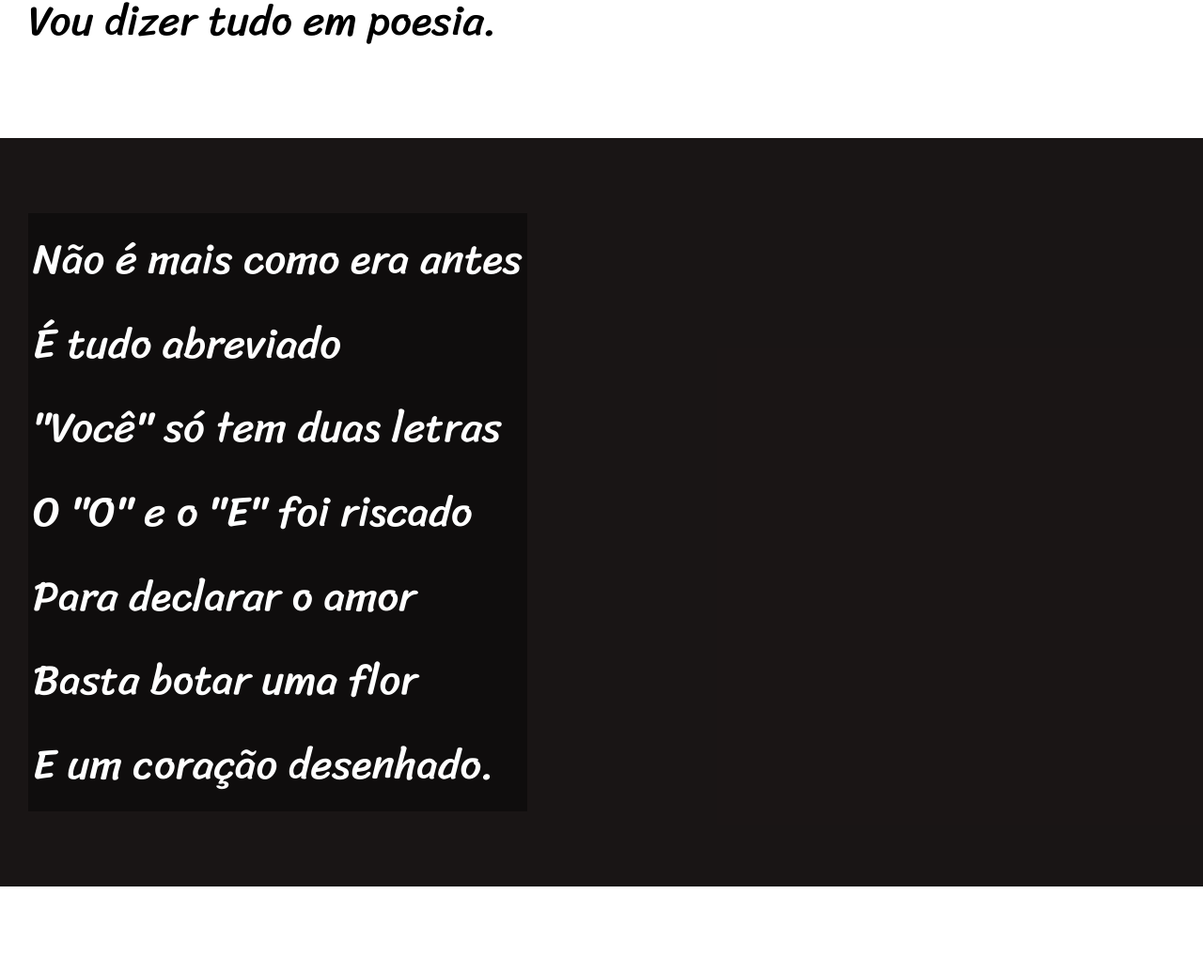
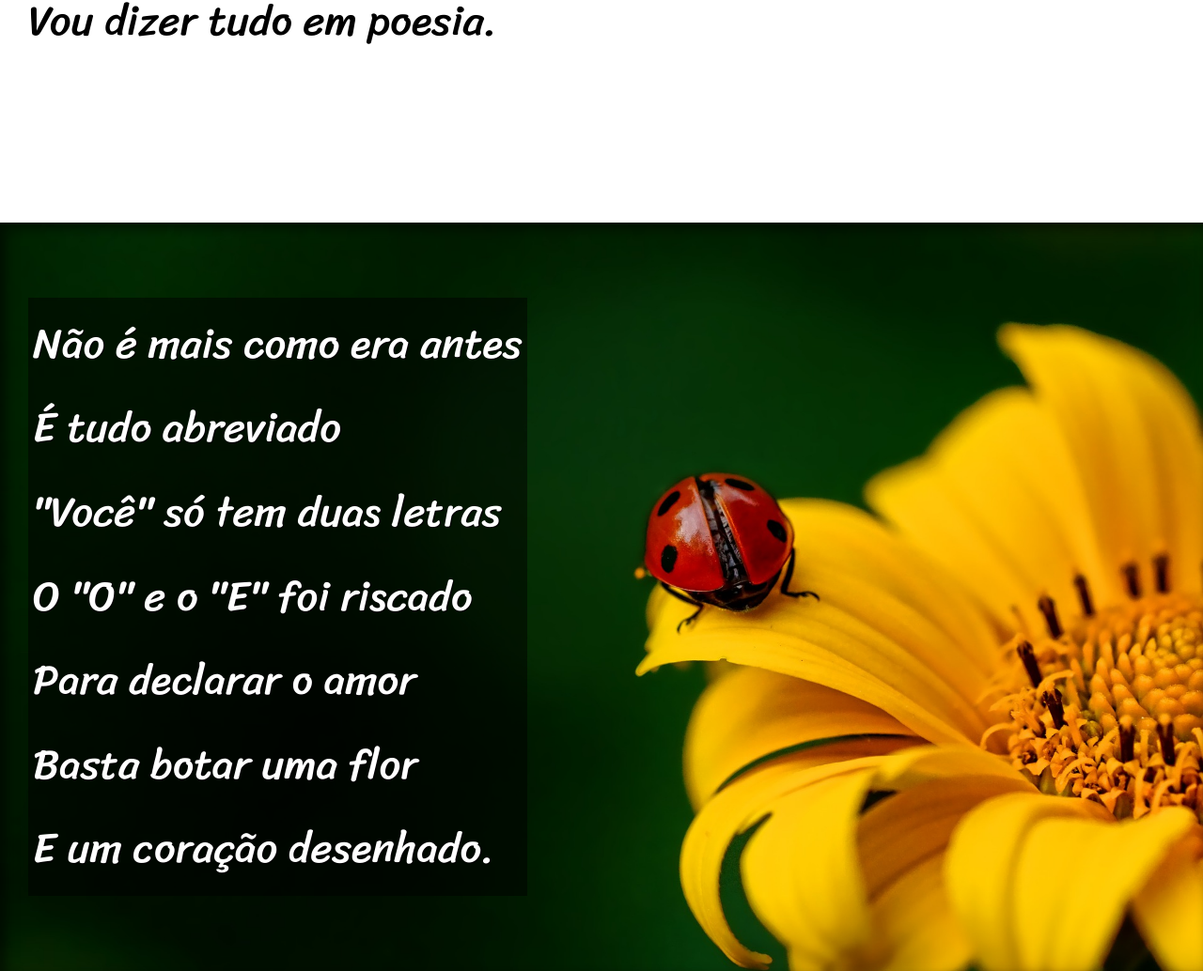
Before and after one commit to KindHig/HTML-CSS, a plain HTML site: page Desafios/Projeto Cordel/index.html in a window 1280 px wide. Shown: the part 900-1934 px from the top of the page at 94% size. Drawn offline with Linux system fonts and the light colour scheme.

Commit message:
aula concluida

```diff
--- a/Desafios/Projeto Cordel/estilo/style.css
+++ b/Desafios/Projeto Cordel/estilo/style.css
@@ -67,6 +67,10 @@ section {
     font-size: 3.5vw;
 }
 
+section > p {
+    padding-bottom: 2em;
+}
+
 section.normal {
     background-color: white;
     color: black;
@@ -75,11 +79,27 @@ section.normal {
 section.imagem {
     background-color: rgba(5, 0, 0, 0.918);
     color: white;
+    box-shadow: inset 6px 6px 13px 0px rgba(0, 0, 0, 0.582);
+    background-size: cover;
+    background-attachment: fixed;
 }
 section.imagem > p {
     display: inline-block;
     padding: 5px;
-    background-color: rgba(0, 0, 0, 0.384);
+    background-color: rgba(0, 0, 0, 0.507);
+    text-shadow: 1px 1px 0px black;
+}
+
+section#img01 {
+    background-image: url('../imagens/background001.jpg');
+    background-position: right center;
+
+
+}
+
+section#img02 {
+    background-image: url('../imagens/background002.jpg');
+
 }
 
 
--- a/Desafios/Projeto Cordel/index.html
+++ b/Desafios/Projeto Cordel/index.html
@@ -27,7 +27,7 @@
             </section>
 
 
-    <section class="imagem">
+    <section class="imagem" id="img01">
         <p>
             Não é mais como era antes <br>
             É tudo abreviado <br>
@@ -63,7 +63,7 @@
     </section>
 
 
-    <section class="imagem">
+    <section class="imagem" id="img02">
         <p>
             Tenho saudade das cartas <br>
             Escritas com a própria mão <br>
```
